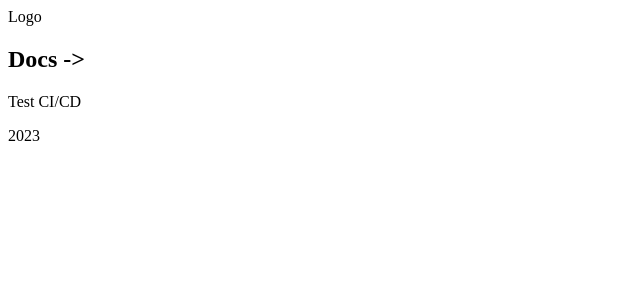
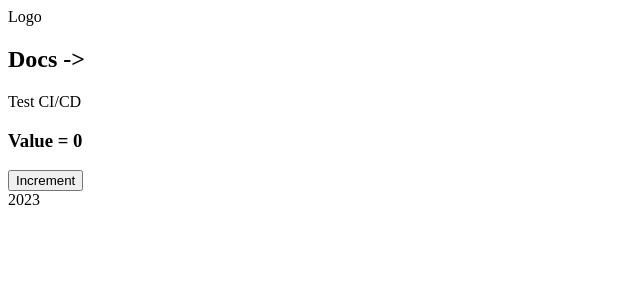
Before and after one commit to User-960/ci-cd, a Next.js app: page / in a window 1280 px wide. Shown: the top 300 px of the page, without its empty margins (0-640 px from the left). Built offline with nearby package versions, Linux system fonts and the light colour scheme.

Commit message:
feat: add counter

```diff
--- a/src/components/screens/home/Home.tsx
+++ b/src/components/screens/home/Home.tsx
@@ -1,16 +1,25 @@
-import { FC } from 'react'
+import { FC, useState } from 'react'
 import { Inter } from 'next/font/google'
 import Layout from '../../layout/Layout'
 
 const inter = Inter({ subsets: ['latin'] })
 
 const Home: FC = () => {
+  const [state, setState] = useState<number>(0)
+  const increment = () => setState(prev => prev + 1)
+
   return (
     <Layout>
       <h2 data-testid="title-docs">
         Docs <span>-&gt;</span>
       </h2>
       <p>Test CI/CD</p>
+      <div>
+        <h3>Value = {state}</h3>
+        <button onClick={increment}>
+          Increment
+        </button>
+      </div>
     </Layout>
   )
 }
```
